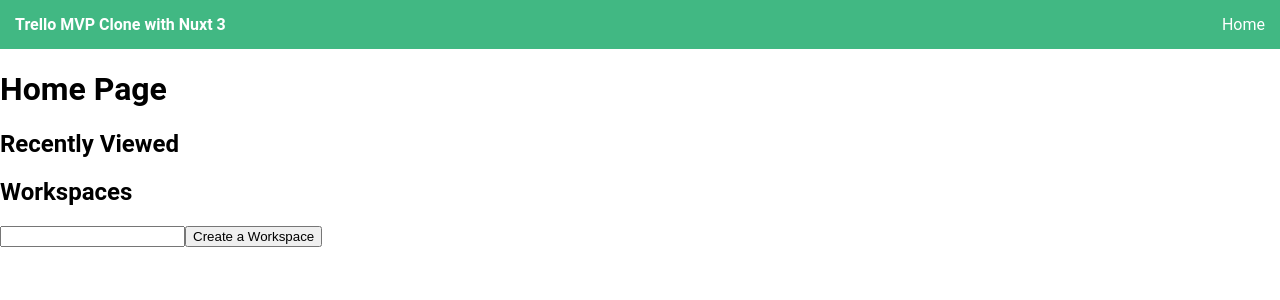
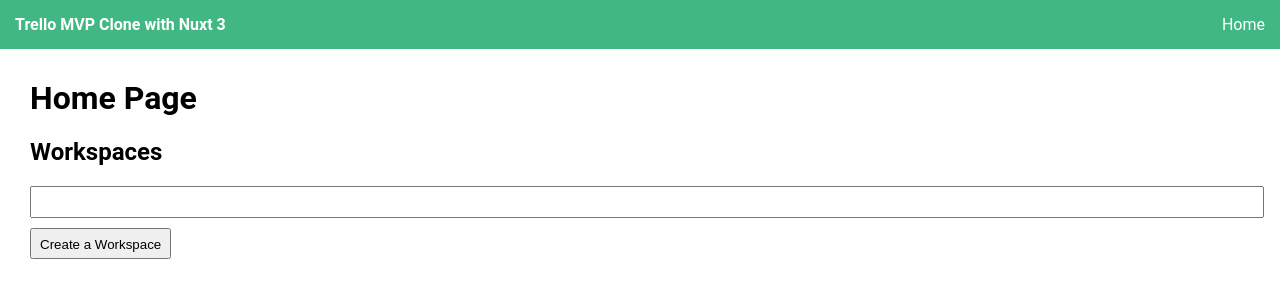
Before and after one commit to bencodezen/nuxt-3-trello-mvp, a Nuxt app: page / in a window 1280 px wide. Shown: the top 300 px of the page. Built offline with nearby package versions, Linux system fonts and the light colour scheme.

Commit message:
feature: add some styles to home page

```diff
--- a/pages/index.vue
+++ b/pages/index.vue
@@ -16,16 +16,18 @@
 </script>
 
 <template>
-  <div>
+  <main class="main-content">
     <h1>Home Page</h1>
-    <h2>Recently Viewed</h2>
     <h2>Workspaces</h2>
     <input
       type="text"
       v-model="newWorkspaceName"
       @keyup.enter="createWorkspace"
+      style="width: 100%; padding: 5px; font-size: 1rem; margin-bottom: 10px"
     />
-    <button @click="createWorkspace">Create a Workspace</button>
+    <button @click="createWorkspace" style="padding: 7px 8px 5px">
+      Create a Workspace
+    </button>
     <ul class="workspace-list">
       <li
         v-for="workspace in workspaceList"
@@ -37,10 +39,18 @@
         >
       </li>
     </ul>
-  </div>
+  </main>
 </template>
 
 <style>
+.main-content {
+  padding: 30px;
+}
+
+.main-content h1 {
+  margin-top: 0;
+}
+
 .workspace-card {
   display: block;
   border: 2px solid #222;
@@ -52,5 +62,8 @@
 .workspace-list {
   margin-left: 0;
   padding-left: 0;
+  display: grid;
+  grid-template-columns: repeat(3, 1fr);
+  grid-column-gap: 10px;
 }
 </style>
```
